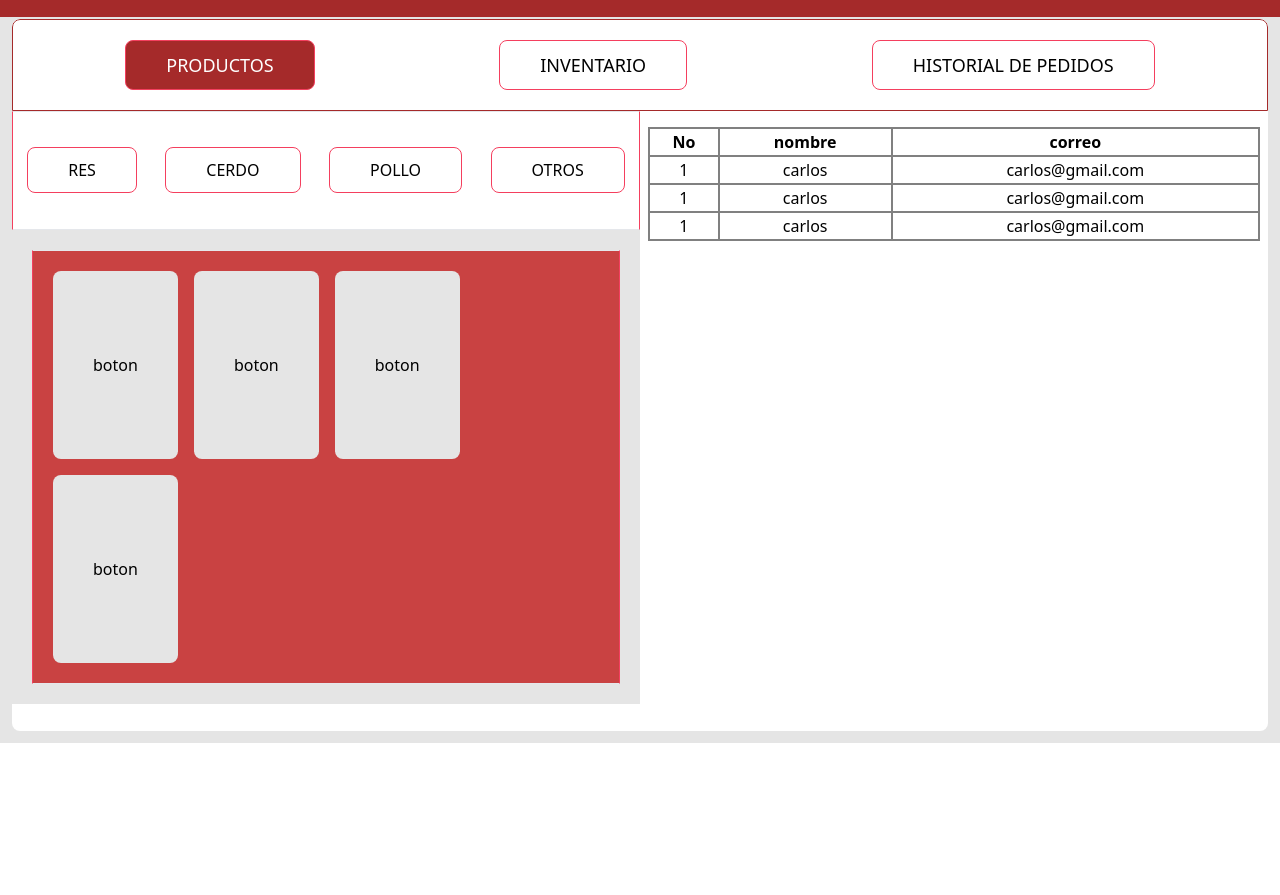
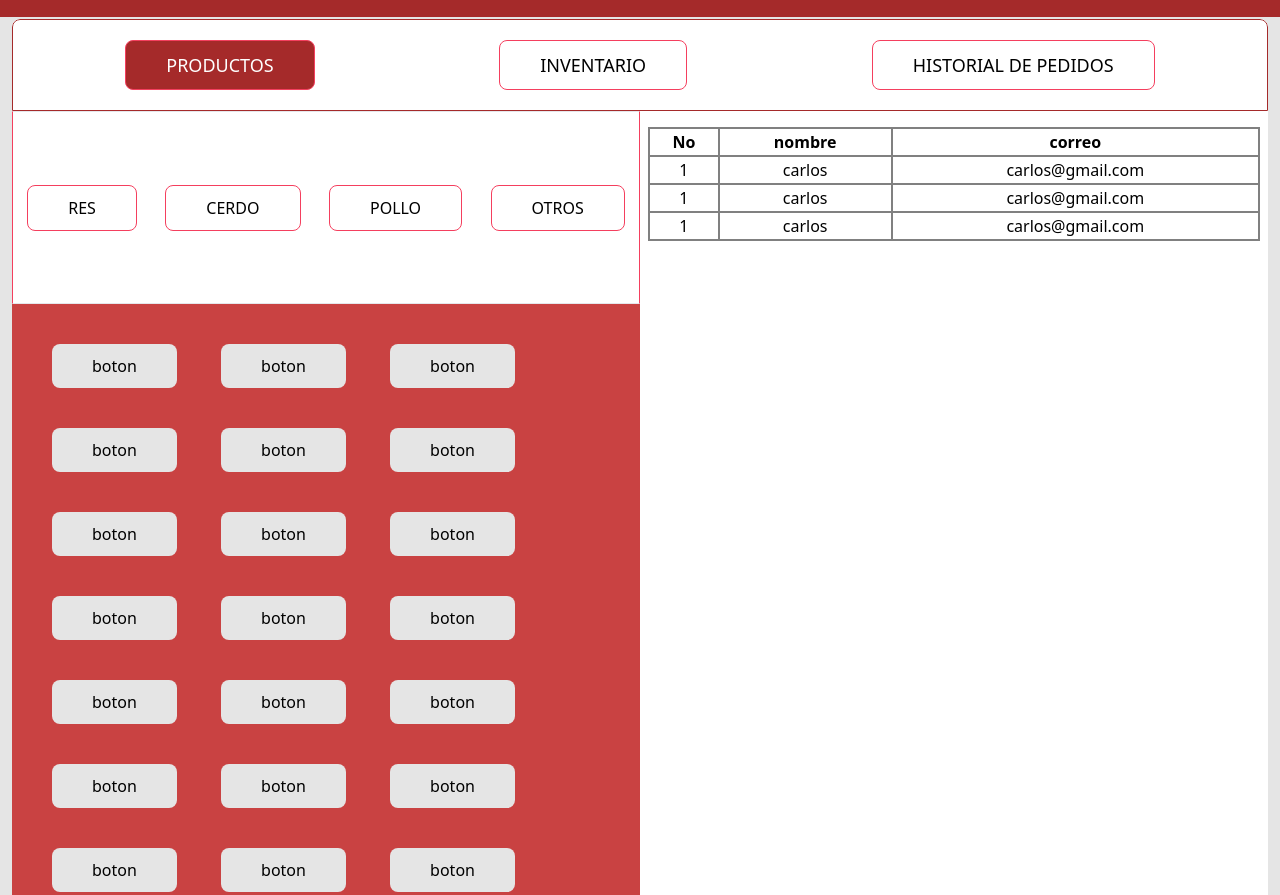
Before and after one commit to CarlosAlbertoGarciaRamirezADSO/Proyecto_carniceria, a plain HTML site: page pages/Productos.html in a window 1280 px wide. Shown: the part 57-952 px from the top of the page. Before the commit the page ends 800 px from the top, so only its background shows below. Drawn offline with Linux system fonts and the light colour scheme; files that its build step writes are made by us from their sources.

Commit message:
botones pequeños

```diff
--- a/pages/Productos.html
+++ b/pages/Productos.html
@@ -52,8 +52,8 @@
         </div>
       </div> -->
 
-        <div class="grid col-start-1">
-            <div class="grid grid-cols-6 grid-rows-6">
+        <div class="grid col-start-1 ">
+            <div class="grid grid-cols-6 grid-rows-6 ">
                 <div class="grid col-start-1 col-span-6 ">
                     <div class="flex items-center justify-around border border-x-border_rose">
                         <a href="" class="py-2.5 px-10 border border-border_rose hover:bg-color_carne hover:text-bag_white rounded-lg">RES</a>
@@ -62,24 +62,36 @@
                         <a href="" class="py-2.5 px-10 border border-border_rose hover:bg-color_carne hover:text-bag_white rounded-lg">OTROS</a>
                     </div>
                 </div>
-                <div class="grid row-start-2 col-span-6 row-span-4 bg-gris ">
-                    <div class="flex flex-wrap  border bg-inter border-x-border_rose p-5 gap-4 m-5">
-                        <button class="bg-gris py-2.5 px-10 rounded-lg h-auto hover:bg-bag_black hover:text-bag_white">boton</button>
-                        <button class="bg-gris py-2.5 px-10 rounded-lg  hover:bg-bag_black hover:text-bag_white">boton</button>
-                        <button class="bg-gris py-2.5 px-10 rounded-lg  hover:bg-bag_black hover:text-bag_white">boton</button>
-                        <button class="bg-gris py-2.5 px-10 rounded-lg  hover:bg-bag_black ">boton</button>
-                        <!-- <button class="bg-gris py-2.5 px-10 rounded-lg  hover:bg-bag_black ">boton</button>
-                        <button class="bg-gris py-2.5 px-10 rounded-lg  hover:bg-bag_black ">boton</button>
-                        <button class="bg-gris py-2.5 px-10 rounded-lg  hover:bg-bag_black ">boton</button>
-                        <button class="bg-gris py-2.5 px-10 rounded-lg  hover:bg-bag_black ">boton</button> -->
-                        <!-- <button class="bg-gris py-2.5 px-10 rounded-lg  hover:bg-bag_black ">boton</button>
-                        <button class="bg-gris py-2.5 px-10 rounded-lg  hover:bg-bag_black ">boton</button>
-                        <button class="bg-gris py-2.5 px-10 rounded-lg  hover:bg-bag_black ">boton</button>
-                        <button class="bg-gris py-2.5 px-10 rounded-lg  hover:bg-bag_black ">boton</button>
-                        <button class="bg-gris py-2.5 px-10 rounded-lg  hover:bg-bag_black ">boton</button>
-                        <button class="bg-gris py-2.5 px-10 rounded-lg  hover:bg-bag_black ">boton</button>     -->
+
+                <div class="grid row-start-2 col-span-6 row-span-4 bg-inter  overflow-auto">
+                    <div class="m-5 overflow-scroll">
+                        <button class="bg-gris py-2.5 px-10 rounded-lg m-5 hover:bg-bag_black hover:text-bag_white">boton</button>
+                        <button class="bg-gris py-2.5 px-10 rounded-lg m-5 hover:bg-bag_black hover:text-bag_white">boton</button>
+                        <button class="bg-gris py-2.5 px-10 rounded-lg m-5 hover:bg-bag_black hover:text-bag_white">boton</button>
+                        <button class="bg-gris py-2.5 px-10 rounded-lg m-5 hover:bg-bag_black hover:text-bag_white">boton</button>
+                        <button class="bg-gris py-2.5 px-10 rounded-lg m-5 hover:bg-bag_black hover:text-bag_white">boton</button>
+                        <button class="bg-gris py-2.5 px-10 rounded-lg m-5 hover:bg-bag_black hover:text-bag_white">boton</button>
+                        <button class="bg-gris py-2.5 px-10 rounded-lg m-5 hover:bg-bag_black hover:text-bag_white">boton</button>
+                        <button class="bg-gris py-2.5 px-10 rounded-lg m-5 hover:bg-bag_black hover:text-bag_white">boton</button>
+                        <button class="bg-gris py-2.5 px-10 rounded-lg m-5 hover:bg-bag_black hover:text-bag_white">boton</button>
+                        <button class="bg-gris py-2.5 px-10 rounded-lg m-5 hover:bg-bag_black hover:text-bag_white">boton</button>
+                        <button class="bg-gris py-2.5 px-10 rounded-lg m-5 hover:bg-bag_black hover:text-bag_white">boton</button>
+                        <button class="bg-gris py-2.5 px-10 rounded-lg m-5 hover:bg-bag_black hover:text-bag_white">boton</button>
+                        <button class="bg-gris py-2.5 px-10 rounded-lg m-5 hover:bg-bag_black hover:text-bag_white">boton</button>
+                        <button class="bg-gris py-2.5 px-10 rounded-lg m-5 hover:bg-bag_black hover:text-bag_white">boton</button>
+                        <button class="bg-gris py-2.5 px-10 rounded-lg m-5 hover:bg-bag_black hover:text-bag_white">boton</button>
+                        <button class="bg-gris py-2.5 px-10 rounded-lg m-5 hover:bg-bag_black hover:text-bag_white">boton</button>
+                        <button class="bg-gris py-2.5 px-10 rounded-lg m-5 hover:bg-bag_black hover:text-bag_white">boton</button>
+                        <button class="bg-gris py-2.5 px-10 rounded-lg m-5 hover:bg-bag_black hover:text-bag_white">boton</button>
+                        <button class="bg-gris py-2.5 px-10 rounded-lg m-5 hover:bg-bag_black hover:text-bag_white">boton</button>
+                        <button class="bg-gris py-2.5 px-10 rounded-lg m-5 hover:bg-bag_black hover:text-bag_white">boton</button>
+                        <button class="bg-gris py-2.5 px-10 rounded-lg m-5 hover:bg-bag_black hover:text-bag_white">boton</button>
+                        <button class="bg-gris py-2.5 px-10 rounded-lg m-5 hover:bg-bag_black hover:text-bag_white">boton</button>
+
                     </div>
                 </div>
+
+
             </div>
         </div>
 
```
